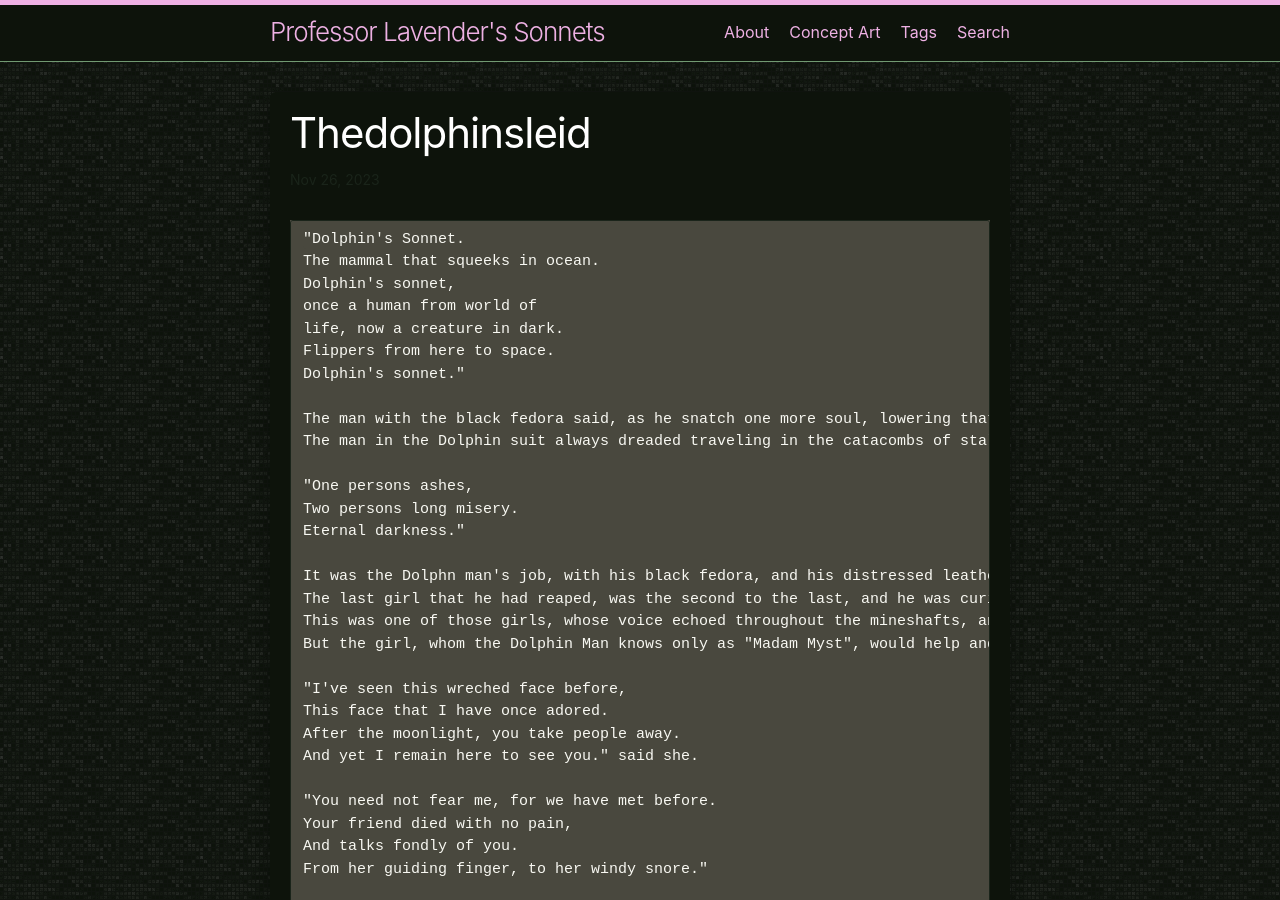
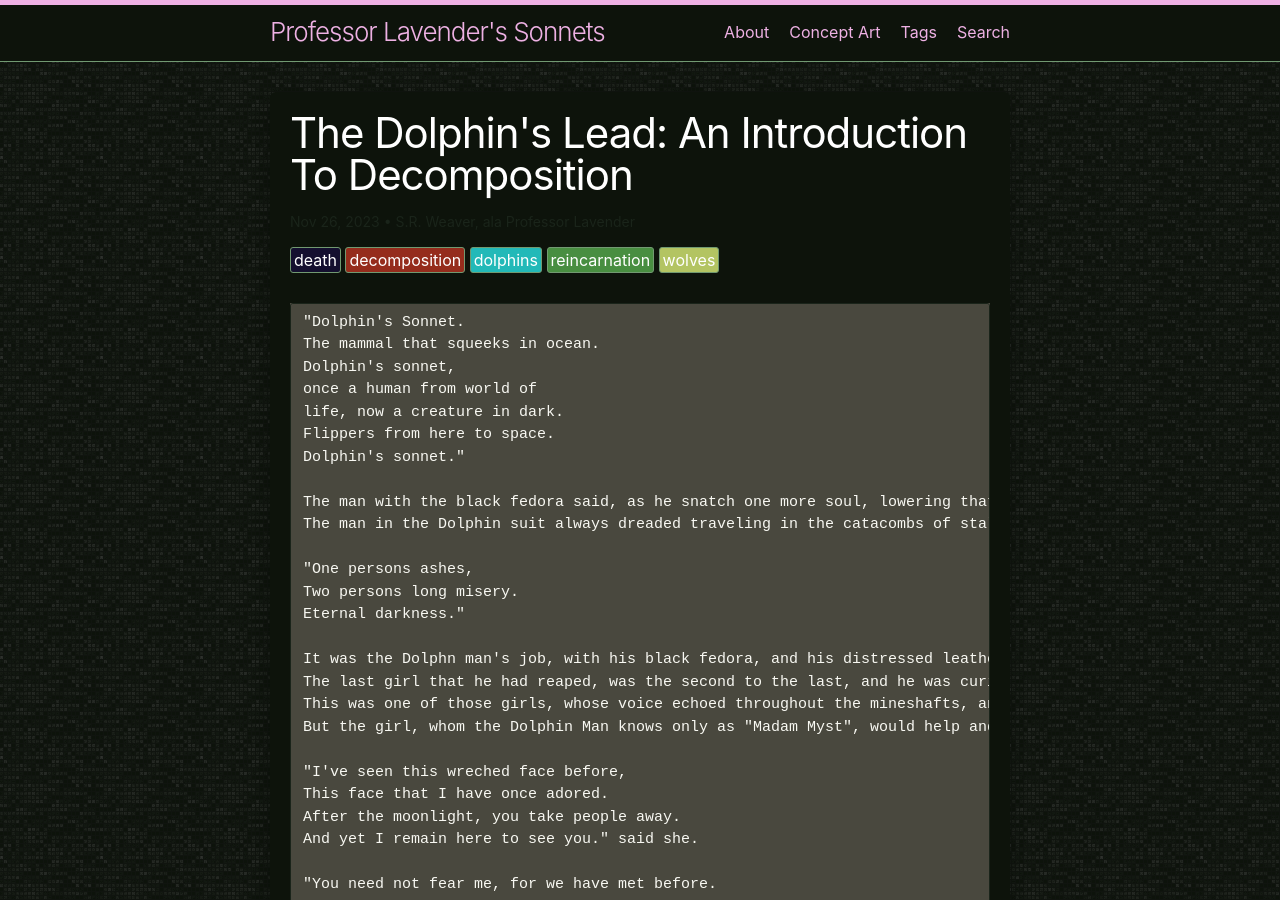
Before and after one commit to LWFlouisa/SidePoetry, a Jekyll site: the page built from _posts/2023-11-26-TheDolphinsLeid.md, in a window 1280 px wide and 900 px high. Built offline with Jekyll 4.4.1, drawn with Linux system fonts in a browser that asks for light colours; our own code applies the rules of GitHub Pages for plain Markdown files; comment, search, counter and statistics services are not loaded.

Commit message:
Update 2023-11-26-TheDolphinsLeid.md

```diff
--- a/_posts/2023-11-26-TheDolphinsLeid.md
+++ b/_posts/2023-11-26-TheDolphinsLeid.md
@@ -1,3 +1,8 @@
+---
+title: "The Dolphin's Lead: An Introduction To Decomposition"
+author: "S.R. Weaver, ala Professor Lavender"
+tags: decomposition death reincarnation dolphins wolves
+---
     "Dolphin's Sonnet.
     The mammal that squeeks in ocean.
     Dolphin's sonnet,
```
